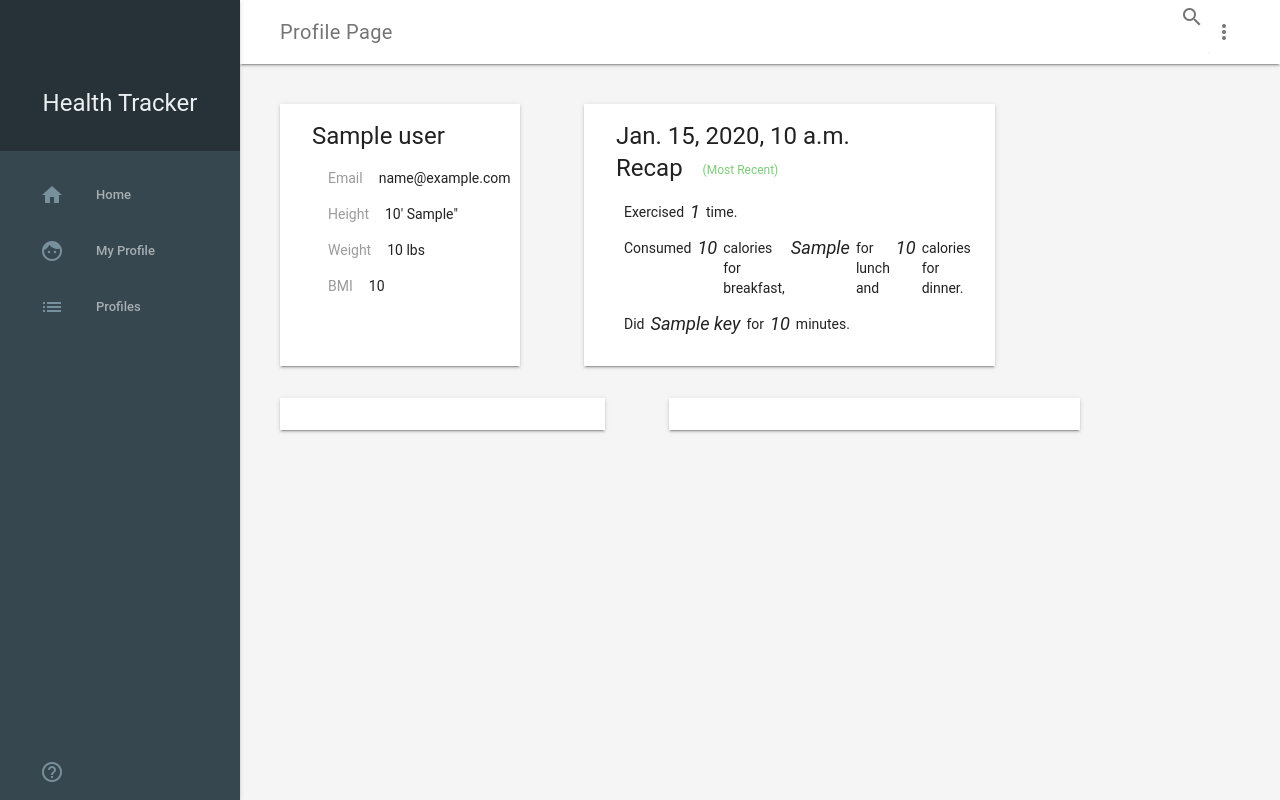
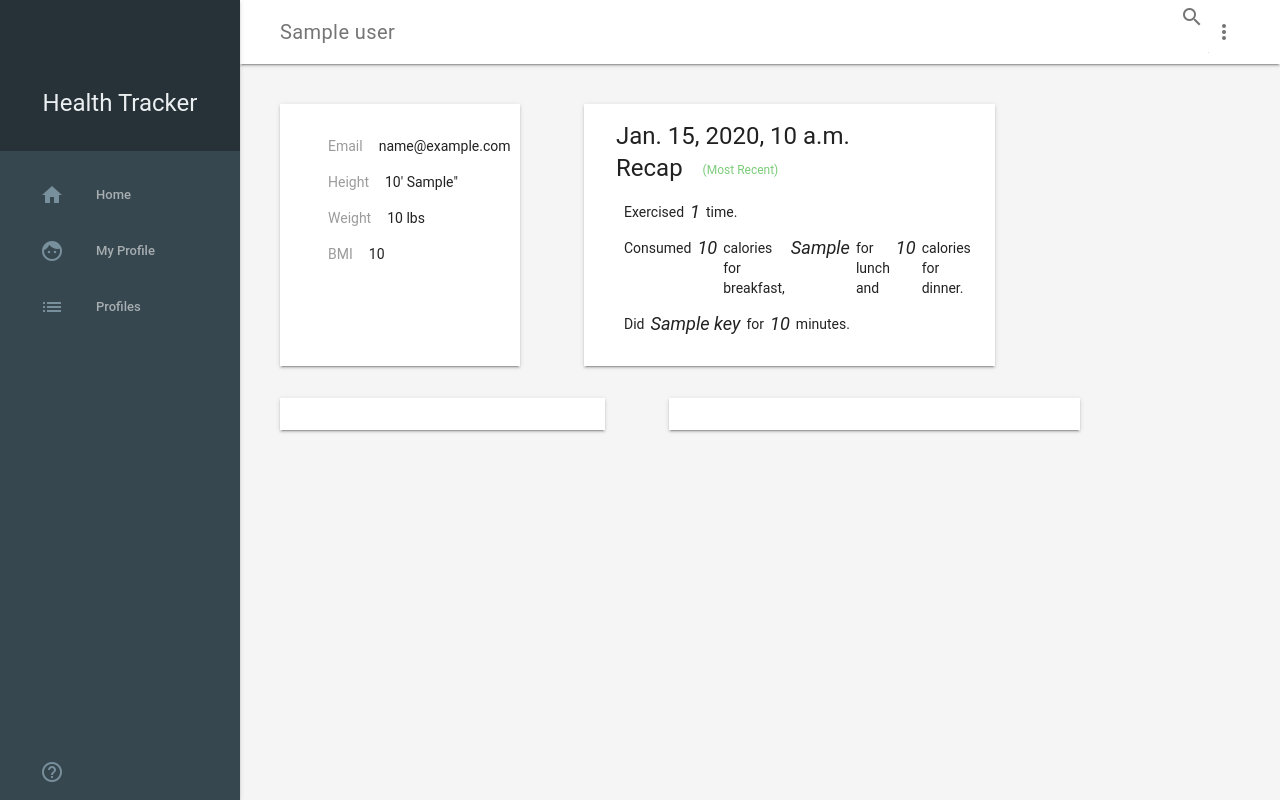
Before and after one commit to trumpet2012/health_tracker, a Django app: template health_records/templates/health_records/user_profile.html in a window 1280 px wide. Run offline with Django 3.2, Linux system fonts and the light colour scheme; the template is opened without the code that fills it: most values are stand-ins (such as "Sample title", 1, 10 or a date in 2020); some libraries are stand-ins or nearby versions.

Commit message:
Moved user profile name to the top nav bar.

```diff
--- a/health_records/templates/health_records/user_profile.html
+++ b/health_records/templates/health_records/user_profile.html
@@ -2,14 +2,13 @@
 {% load staticfiles %}
 
 {% block content_title %}
-    Profile Page
+{{ profile.user.get_full_name }}
 {% endblock %}
 
 {% block content %}
 
     <div class="mdl-shadow--2dp mdl-color--white mdl-cell--3-col profile-block">
         <div class="health-cell">
-            <div class="mdl-typography--headline">{{ profile.user.get_full_name }}</div>
             <div class="stat-block">
                 <div class="profile-stat">
                     <div class="profile-stat--key">Email</div>
```
